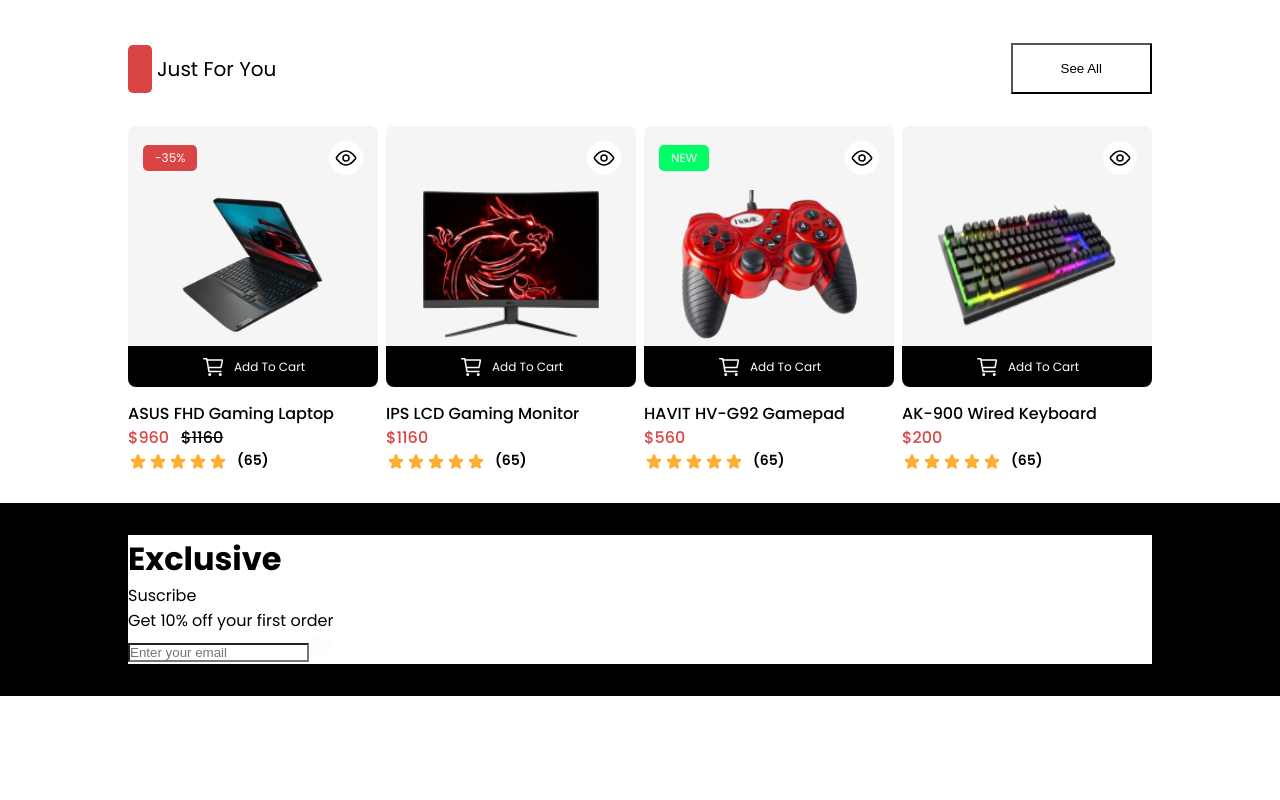
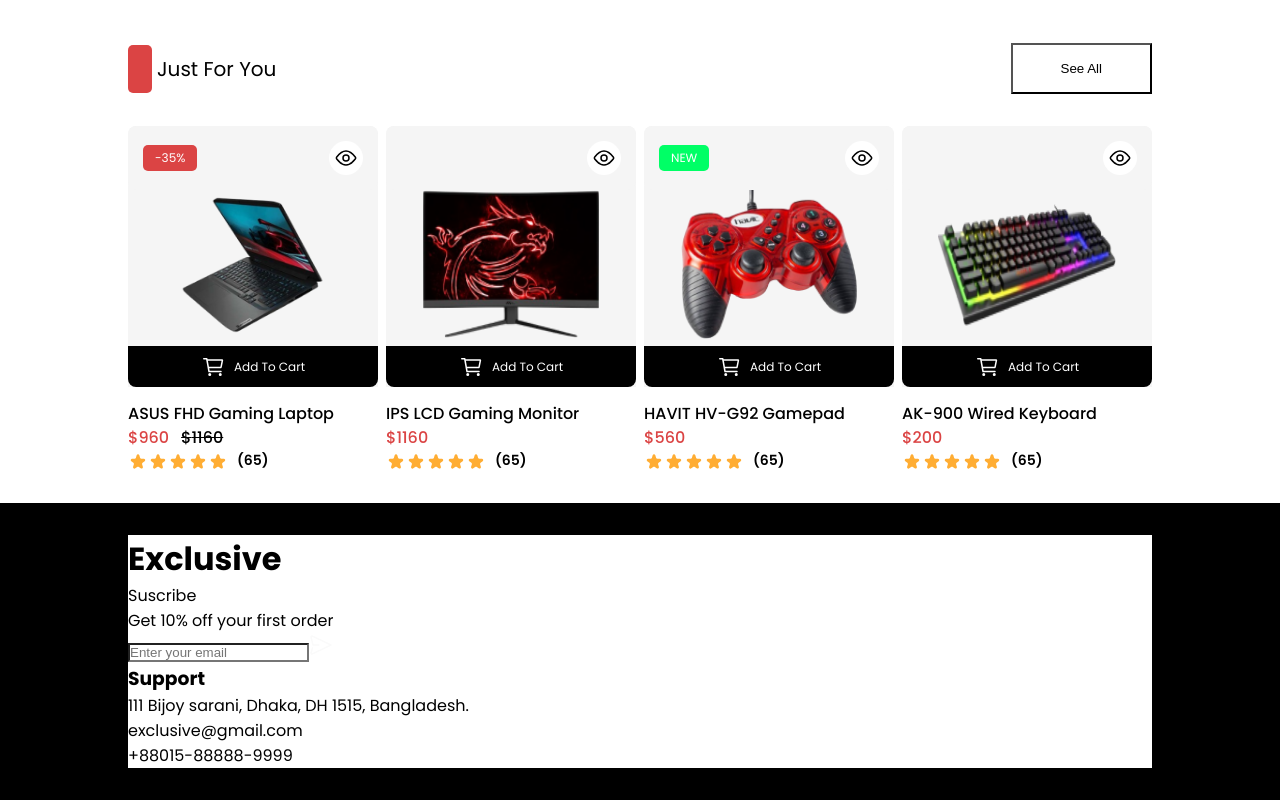
Before and after one commit to Chukwuderah/wishlist, a React (Vite) app: page / in a window 1280 px wide. Shown: the part 600-1400 px from the top of the page. Before the commit the page ends 1296 px from the top, so only its background shows below. Built offline with nearby package versions, Linux system fonts and the light colour scheme.

Commit message:
second list item

```diff
--- a/src/Footer.jsx
+++ b/src/Footer.jsx
@@ -1,10 +1,12 @@
 import React from "react";
 import FirstList from "./first-list";
+import SecondList from "./secondList";
 
 const Footer = () => {
   return (
     <footer className="flex-container">
       <FirstList />
+      <SecondList />
     </footer>
   );
 };
--- a/src/secondList.jsx
+++ b/src/secondList.jsx
@@ -0,0 +1,16 @@
+import React from "react";
+
+const SecondList = () => {
+    return (
+        <div className="SecondList">
+            <h3>Support</h3>
+            <ul>
+                <li>111 Bijoy sarani, Dhaka,  DH 1515, Bangladesh.</li>
+                <li>exclusive@gmail.com</li>
+                <li>+88015-88888-9999</li>
+            </ul>
+        </div>
+    );
+}
+
+export default SecondList;
```
